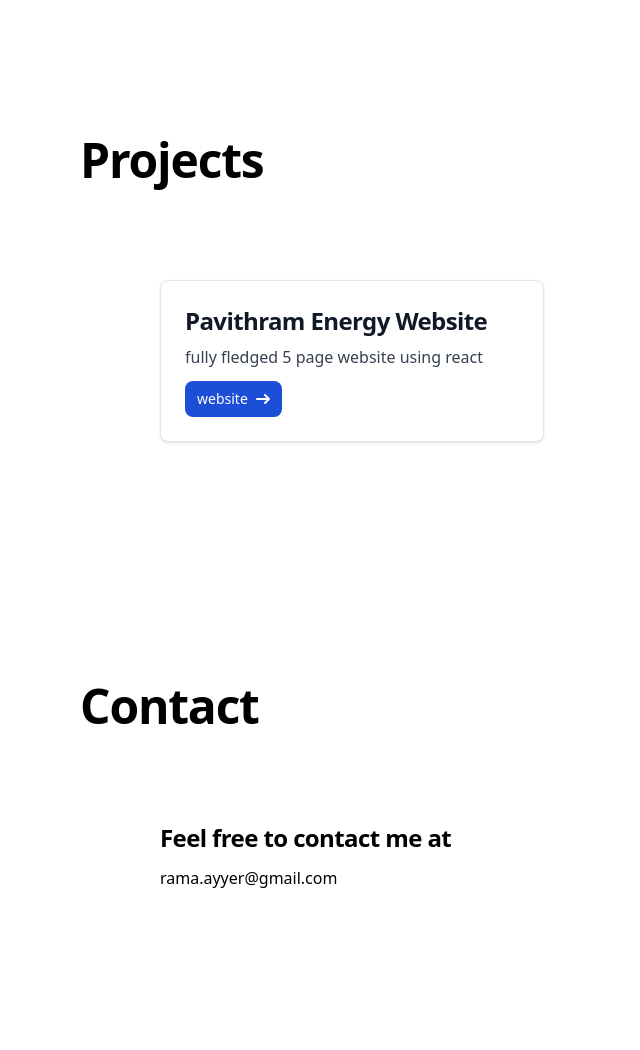
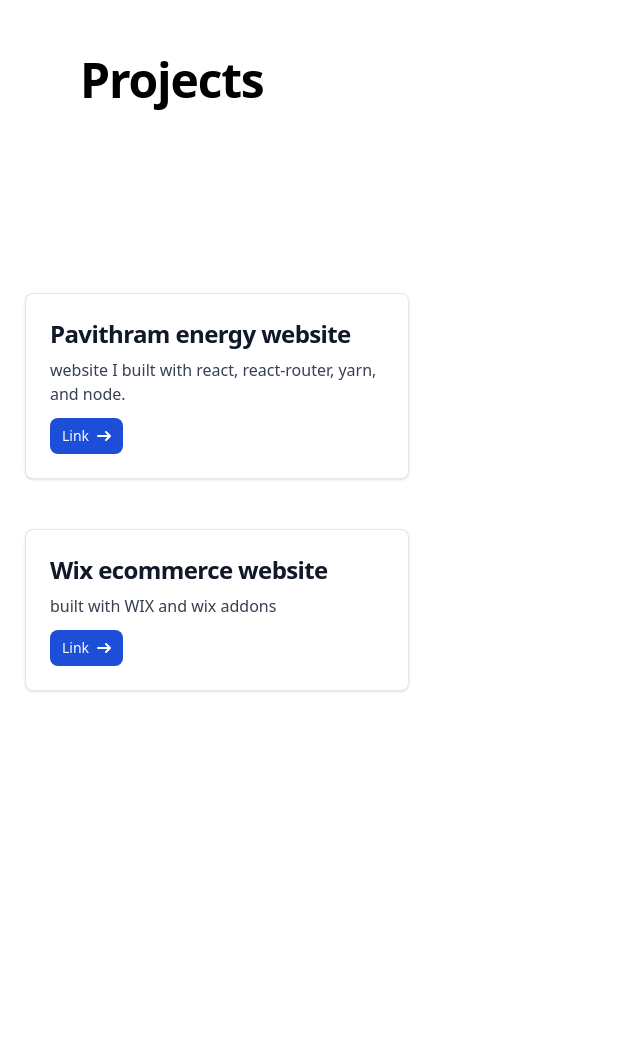
Before and after one commit to rvenkataraman7/Portfolio, a website: page index.html in a window 1280 px wide. Shown: the part 880-1930 px from the top of the page, without its empty margins (0-640 px from the left). After the commit the page ends 1596 px from the top, so only its background shows below. Drawn offline with nearby package versions, Linux system fonts and the light colour scheme.

Commit message:
Add files via upload

```diff
--- a/index.html
+++ b/index.html
@@ -6,7 +6,6 @@
             <meta name="viewport" content="width=device-width, initial-scale=1.0" />
             <script src="https://cdn.tailwindcss.com"></script>
             <link rel="stylesheet" href="styles.css">
-
           </head>
 
 
@@ -70,40 +69,59 @@
               </div>
         </section>
 
-        <section class="projects mr-auto place-self-center p-20"id="projects">
+        <section class="projects mr-auto place-self-center pl-20"id="projects">
             <div>
-                <h1 class="max-w-2md mb-4 text-4md font-extrabold tracking-tight leading-none md:text-5xl text-sm:text-2md dark:text-white">Projects</h1>
+                <h1 class="max-w-2md mb-1 font-extrabold tracking-tight leading-none md:text-5xl text-sm:text-2md dark:text-white">Projects</h1>
             </div>
             <div class="p-20">
+            </section>
+
+            <div class="row">
+                <div class="column" style="padding: 25px;">
+
+
+
 
                     <div class="max-w-sm p-6 bg-white border border-gray-200 rounded-lg shadow dark:bg-gray-800 dark:border-gray-700">
-    <a href="#">
-        <h5 class="mb-2 text-2xl font-bold tracking-tight text-gray-900 dark:text-white">Pavithram Energy Website</h5>
+                    <a>
+                        <h5 class="mb-2 text-2xl font-bold tracking-tight text-gray-900 dark:text-white">Pavithram energy website</h5>
                     </a>
-    <p class="mb-3 font-normal text-gray-700 dark:text-gray-400">fully fledged 5 page website using react</p>
-    <a href="https://ramav245.github.io/final-solar-app/" class="inline-flex items-center px-3 py-2 text-sm font-medium text-center text-white bg-blue-700 rounded-lg hover:bg-blue-800 focus:ring-4 focus:outline-none focus:ring-blue-300 dark:bg-blue-600 dark:hover:bg-blue-700 dark:focus:ring-blue-800">
-        website
-        <svg class="w-3.5 h-3.5 ml-2" aria-hidden="true" xmlns="http://www.w3.org/2000/svg" fill="none" viewBox="0 0 14 10">
+                    <p class="mb-3 font-normal text-gray-700 dark:text-gray-400">website I built with react, react-router, yarn, and node.</p>
+                    <a href="ramav245.github.io/final-solar-app" class="inline-flex items-center px-3 py-2 text-sm font-medium text-center text-white bg-blue-700 rounded-lg hover:bg-blue-800 focus:ring-4 focus:outline-none focus:ring-blue-300 dark:bg-blue-600 dark:hover:bg-blue-700 dark:focus:ring-blue-800">
+                        Link
+                        <svg class="rtl:rotate-180 w-3.5 h-3.5 ms-2" aria-hidden="true" xmlns="http://www.w3.org/2000/svg" fill="none" viewBox="0 0 14 10">
                             <path stroke="currentColor" stroke-linecap="round" stroke-linejoin="round" stroke-width="2" d="M1 5h12m0 0L9 1m4 4L9 9"/>
                         </svg>
                     </a>
                 </div>
 
                 </div>
-        </section>
 
-        <section class="cotact mr-auto place-self-center p-20"id="contact">
-            <div>
-                <h1 class="max-w-2md mb-4 text-4md font-extrabold tracking-tight leading-none md:text-5xl text-sm:text-2md dark:text-white">Contact</h1>
+                <div class="column" style="padding: 25px;">
+
+
+                <div class="max-w-sm p-6 bg-white border border-gray-200 rounded-lg shadow dark:bg-gray-800 dark:border-gray-700">
+                    <a href="#">
+                        <h5 class="mb-2 text-2xl font-bold tracking-tight text-gray-900 dark:text-white">Wix ecommerce website</h5>
+                    </a>
+                    <p class="mb-3 font-normal text-gray-700 dark:text-gray-400">built with WIX and wix addons</p>
+                    <a href="ramav245.github.io/final-solar-app" class="inline-flex items-center px-3 py-2 text-sm font-medium text-center text-white bg-blue-700 rounded-lg hover:bg-blue-800 focus:ring-4 focus:outline-none focus:ring-blue-300 dark:bg-blue-600 dark:hover:bg-blue-700 dark:focus:ring-blue-800">
+                        Link
+                        <svg class="rtl:rotate-180 w-3.5 h-3.5 ms-2" aria-hidden="true" xmlns="http://www.w3.org/2000/svg" fill="none" viewBox="0 0 14 10">
+                            <path stroke="currentColor" stroke-linecap="round" stroke-linejoin="round" stroke-width="2" d="M1 5h12m0 0L9 1m4 4L9 9"/>
+                        </svg>
+                    </a>
+                </div>
 
                 </div>
 
-            <div class="p-20">
-                <h1 class="max-w-2md mb-4 text-2xl font-bold tracking-tight leading-none text-sm:text-5xl text-4md:text-2md dark:text-white">Feel free to contact me at</h1>
-                <h3>rama.ayyer@gmail.com</h3>
 
               </div>
-        </section>
+
+
+
+
+
 
 
 
```
Lines whose indentation alone changed are shown as unchanged.
